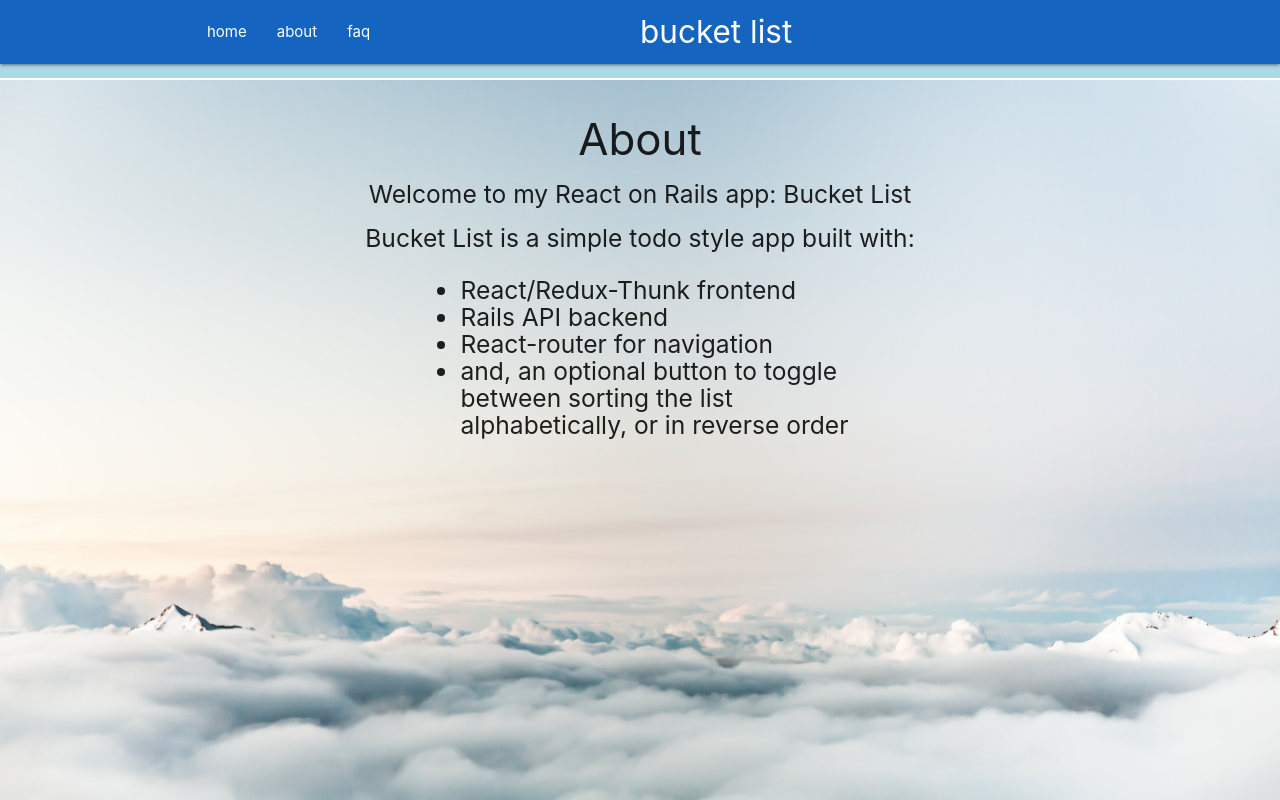
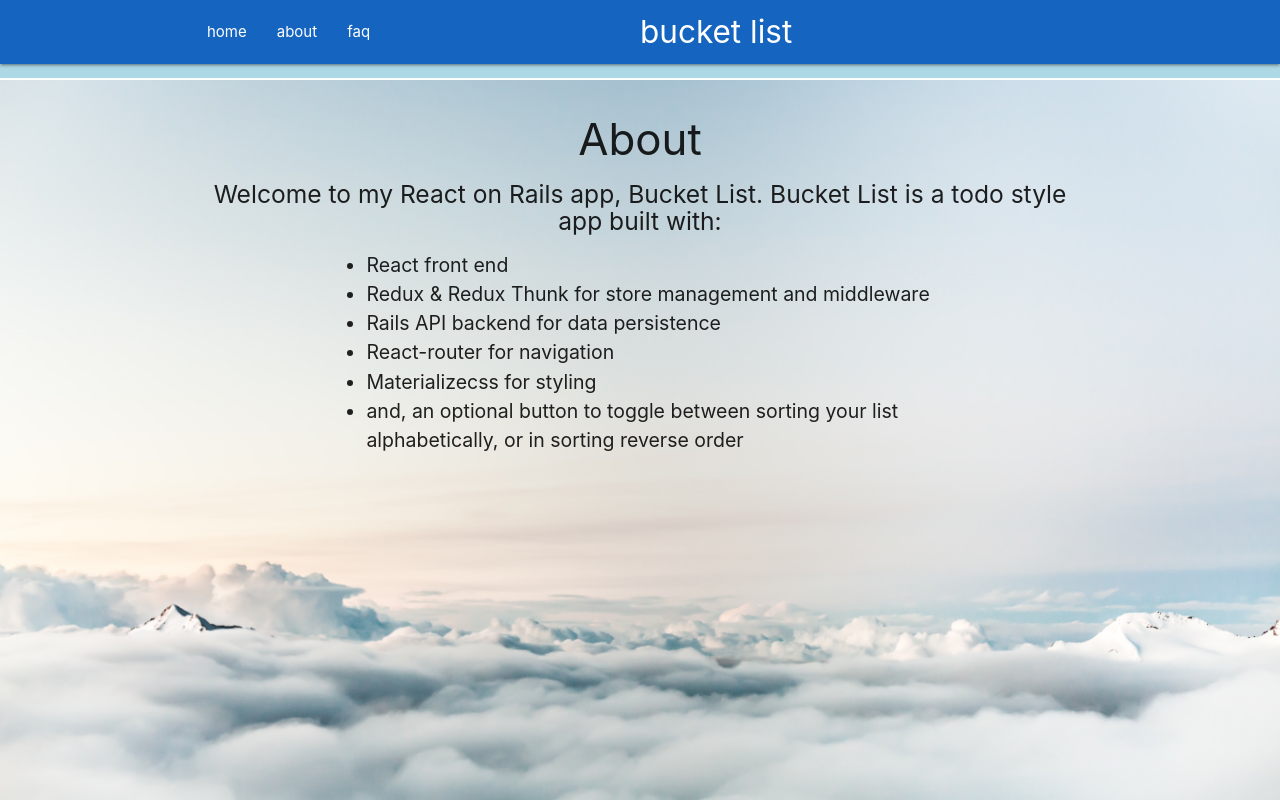
Before and after one commit to SilverBright/bucketlist-app-client, a React (Create React App) app: page /about in a window 1280 px wide. Built offline with nearby package versions, Linux system fonts and the light colour scheme.

Commit message:
fix bulleting issue with Materializecss styling on About page

```diff
--- a/src/components/About.js
+++ b/src/components/About.js
@@ -3,19 +3,18 @@ import React from 'react';
 const About = () => {
   return (
     <div className="container"><br />
-      <h3 className="center">About</h3>
-      <h5>Welcome to my React on Rails app: Bucket List</h5>
-        <div className="container">
-        <h5>Bucket List is a simple todo style app built with:
-          <p><ul className="container browser-default left-align">
-              <li>React/Redux-Thunk frontend</li>
-              <li>Rails API backend</li>
-              <li>React-router for navigation</li>
-              <li>and, an optional button to toggle between sorting the list alphabetically, or in reverse order</li>
-            </ul>
-          </p>
-        </h5>
-      </div>
+      <h3>About</h3>
+      <h5>Welcome to my React on Rails app, Bucket List. Bucket List is a todo style app built with:</h5>
+        <div className="container left-align">
+          <ul className="browser-default">
+            <li>React front end</li>
+            <li>Redux & Redux Thunk for store management and middleware</li>
+            <li>Rails API backend for data persistence</li>
+            <li>React-router for navigation</li>
+            <li>Materializecss for styling</li>
+            <li>and, an optional button to toggle between sorting your list alphabetically, or in sorting reverse order</li>
+          </ul>
+        </div>
     </div>
   )
 }
--- a/src/index.css
+++ b/src/index.css
@@ -33,3 +33,7 @@ code {
 input {
   text-align: center;
 }
+
+ul.browser-default li {
+  font-size: 1.3rem;
+}
```
Also changed, not shown: src/App.css (line endings or trailing spaces).
